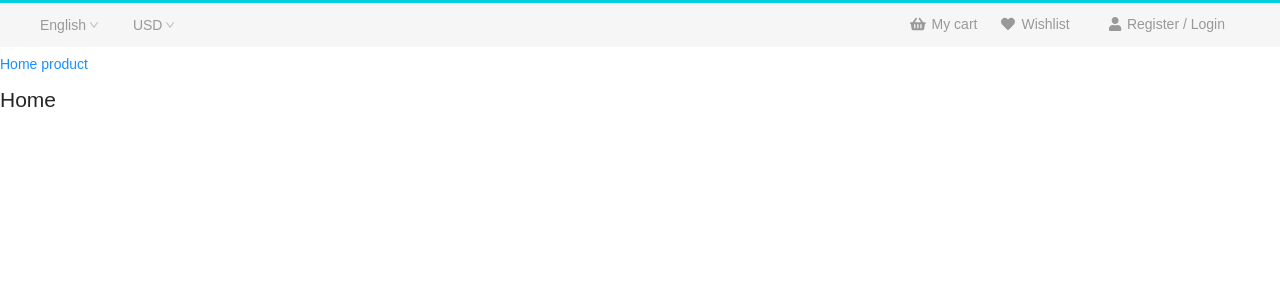
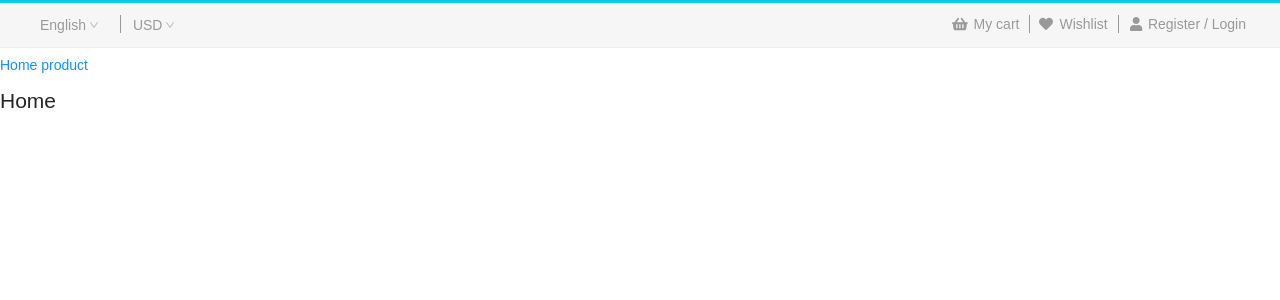
Before and after one commit to thaiqcuong97/Appa-Shop, a React (Create React App) app: page / in a window 1280 px wide. Shown: the top 300 px of the page. Built offline with nearby package versions, Linux system fonts and the light colour scheme; a web font is replaced by a local one.

Commit message:
style(appa_shop): custom top bar header

```diff
--- a/src/assets/styles/general.scss
+++ b/src/assets/styles/general.scss
@@ -24,3 +24,16 @@ a:hover,
 svg {
   margin-right: 6px;
 }
+
+@mixin border-left {
+  &::after {
+    content: ' ';
+    position: absolute;
+    top: 8px;
+    right: -5px;
+
+    width: 1px;
+    height: 18px;
+    background: $darkgray;
+  }
+}
--- a/src/components/Header/Header.scss
+++ b/src/components/Header/Header.scss
@@ -2,29 +2,41 @@
 @import '../../assets/styles/font.scss';
 
 @import '../../assets/styles/grid.scss';
+@import '../../assets/styles/general.scss';
 
 .top-bar {
   padding: 4px 0px;
   border-top: 3px solid;
+  border-bottom: 1px solid $whitesmo;
 
   font-family: $font-text;
   background: $whitesmoke;
-  &__change-language {
-    margin-right: 5px;
-  }
   .row {
     &.-justify-content {
       justify-content: flex-end;
     }
   }
+  &__change-language {
+    position: relative;
+    margin-right: 5px;
+    @include border-left;
+  }
+  &__my-wishlist {
+    margin-left: 4px;
+  }
   &__shopping-cart,
   &__my-wishlist {
+    position: relative;
+    padding-right: 6px;
+    margin-right: 10px;
     a {
       color: $darkgray;
     }
+    @include border-left;
   }
   &__my-account {
     .ant-btn {
+      padding: 0 6px;
       border: none;
       box-shadow: none;
 
--- a/src/components/Header/components/TopBar.tsx
+++ b/src/components/Header/components/TopBar.tsx
@@ -47,19 +47,19 @@ function TopBar() {
           </div>
           <div className="col l-6 m-6 c-12">
             <div className="row -justify-content">
-              <div className="top-bar__shopping-cart col">
+              <div className="top-bar__shopping-cart">
                 <Link to="" className="my-cart">
                   <FontAwesomeIcon icon={faShoppingBasket} />
                   My cart
                 </Link>
               </div>
-              <div className="top-bar__my-wishlist col">
+              <div className="top-bar__my-wishlist ">
                 <Link to="" className="tini-wishlist">
                   <FontAwesomeIcon icon={faHeart} />
                   Wishlist
                 </Link>
               </div>
-              <div className="top-bar__my-account col">
+              <div className="top-bar__my-account ">
                 <Button
                   type="primary"
                   onClick={showModal}
```
